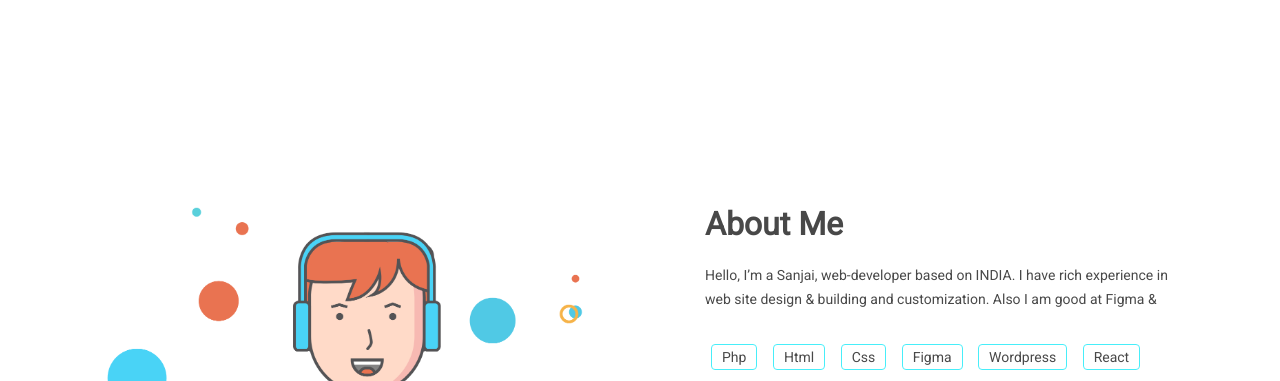
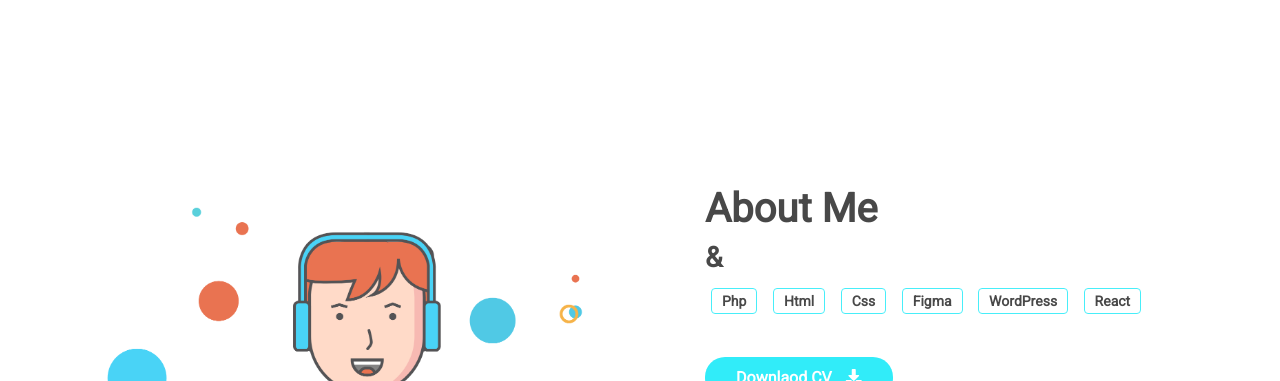
Before and after one commit to Sanjai-developer/sanjai-portfolio, a plain HTML site: page index.html in a window 1280 px wide. Shown: the part 571-952 px from the top of the page. Drawn offline with Linux system fonts and the light colour scheme.

Commit message:
Update index.html

```diff
--- a/index.html
+++ b/index.html
@@ -125,19 +125,16 @@
                 </div>
                 <div class="col-sm-12 col-md-6">
                     <div class="mh-about-inner">
-                        <h2 class="wow fadeInUp" data-wow-duration="0.8s" data-wow-delay="0.1s">About Me</h2>
-                        <p class="wow fadeInUp" data-wow-duration="0.8s" data-wow-delay="0.2s">Hello, I’m a Sanjai,
-                            web-developer based on INDIA.
-                            I have rich experience in web site design & building
-                            and customization. Also I am good at Figma &</p>
+                        <h1 class="wow fadeInUp" data-wow-duration="0.8s" data-wow-delay="0.1s">About Me</h1>
+                        <h3 class="wow fadeInUp" data-wow-duration="0.8s" data-wow-delay="0.2s">&</h3>
                         <div class="mh-about-tag wow fadeInUp" data-wow-duration="0.8s" data-wow-delay="0.3s">
                             <ul>
-                                <li><span>Php</span></li>
-                                <li><span>Html</span></li>
-                                <li><span>Css</span></li>
-                                <li><span>Figma</span></li>
-                                <li><span>Wordpress</span></li>
-                                <li><span>React</span></li>
+                                <li><span><b>Php</b></span></li>
+                                <li><span><b>Html</b></span></li>
+                                <li><span><b>Css</b></span></li>
+                                <li><span><b>Figma</b></span></li>
+                                <li><span><b>WordPress</b></span></li>
+                                <li><span><b>React</b></span></li>
 
                             </ul>
                         </div>
```
